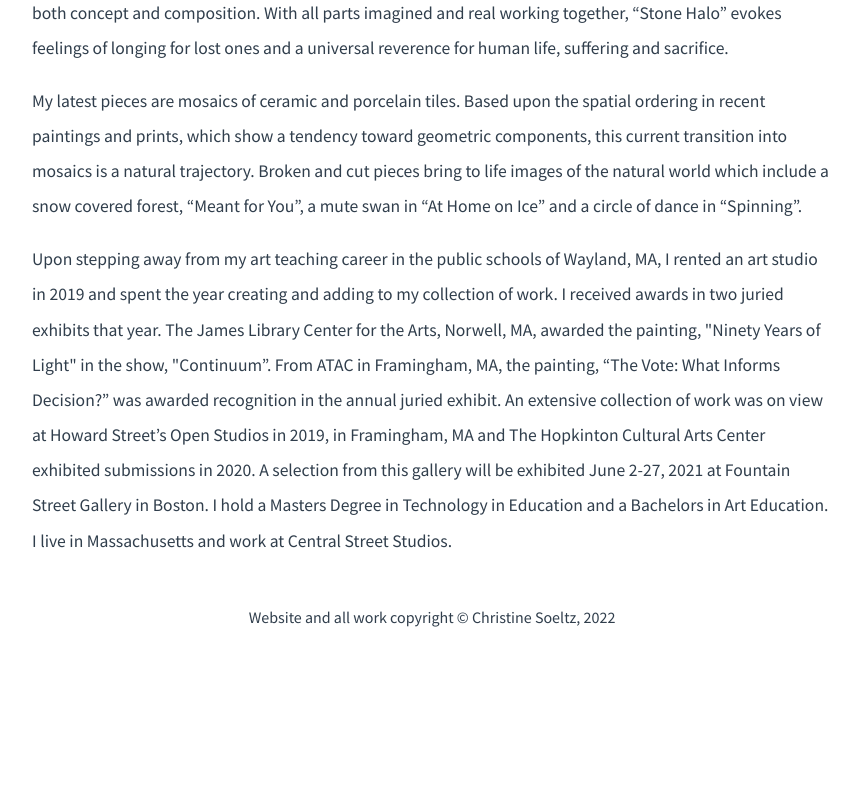
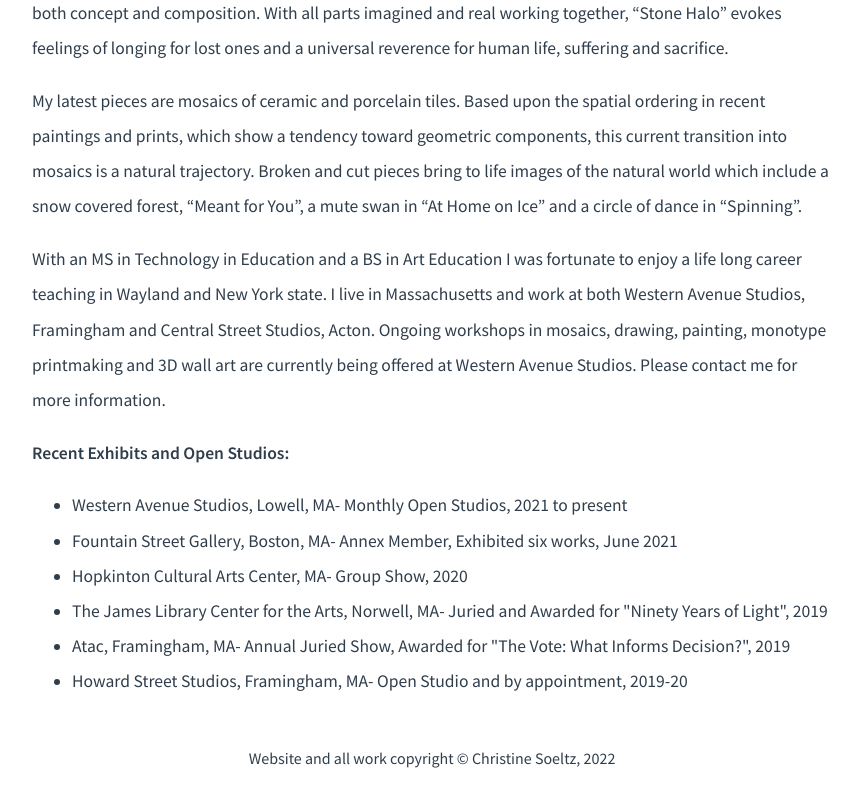
Before and after one commit to wsoeltz/christine-soeltz-portfolio, a Gatsby site: page /about in a window 1280 px wide. Shown: the part 872-1672 px from the top of the page, without its empty margins (208-1067 px from the left). Before the commit the page ends 1531 px from the top, so only its background shows below. Built offline with nearby package versions, Linux system fonts and the light colour scheme; Gatsby itself is replaced by a stand-in of ours; a web font is replaced by a local one.

Commit message:
Update about and contact pages

```diff
--- a/src/pages/about.js
+++ b/src/pages/about.js
@@ -77,8 +77,19 @@ const AboutPage = props => {
           My latest pieces are mosaics of ceramic and porcelain tiles. Based upon the spatial ordering in recent paintings and prints, which show a tendency toward geometric components, this current transition into mosaics is a natural trajectory. Broken and cut pieces bring to life images of the natural world which include a snow covered forest, “Meant for You”, a mute swan in “At Home on Ice” and a circle of dance in “Spinning”.
           </p>
           <p>
-          Upon stepping away from my art teaching career in the public schools of Wayland, MA, I rented an art studio in 2019 and spent the year creating and adding to my collection of work. I received awards in two juried exhibits that year. The James Library Center for the Arts, Norwell, MA, awarded the painting, "Ninety Years of Light" in the show, "Continuum”.  From ATAC in Framingham, MA, the painting, “The Vote: What Informs Decision?” was awarded recognition in the annual juried exhibit. An extensive collection of work was on view at Howard Street’s Open Studios in 2019, in Framingham, MA and The Hopkinton Cultural Arts Center exhibited submissions in 2020. A selection from this gallery will be exhibited June 2-27, 2021 at Fountain Street Gallery in Boston. I hold a Masters Degree in Technology in Education and a Bachelors in Art Education. I live in Massachusetts and work at Central Street Studios.
+          With an MS in Technology in Education and a BS in Art Education I was fortunate to enjoy a life long career teaching in Wayland and New York state.  I live in Massachusetts and work at both Western Avenue Studios, Framingham and Central Street Studios, Acton. Ongoing workshops in mosaics, drawing, painting, monotype printmaking and 3D wall art are currently being offered at Western Avenue Studios. Please contact me for more information.
           </p>
+          <p>
+            <strong>Recent Exhibits and Open Studios:</strong>
+          </p>
+          <ul>
+            <li>Western Avenue Studios, Lowell, MA- Monthly Open Studios, 2021 to present</li>
+            <li>Fountain Street Gallery, Boston, MA- Annex Member, Exhibited six works, June 2021</li>
+            <li>Hopkinton Cultural Arts Center, MA- Group Show, 2020</li>
+            <li>The James Library Center for the Arts, Norwell, MA- Juried and Awarded for "Ninety Years of Light", 2019</li>
+            <li>Atac, Framingham, MA- Annual Juried Show, Awarded for "The Vote: What Informs Decision?", 2019</li>
+            <li>Howard Street Studios, Framingham, MA- Open Studio and by appointment, 2019-20</li>
+          </ul>
         </Content>
         <Footer />
       </Root>
--- a/src/pages/contact.js
+++ b/src/pages/contact.js
@@ -41,6 +41,9 @@ const AboutPage = props => {
         <Header location={props.location} />
         <Content>
           <p>
+            Ongoing workshops in mosaics, drawing, painting, monotype printmaking and 3D wall art are currently being offered at Western Avenue Studios. Please contact me for more information.
+          </p>
+          <p>
             For commisions or inquiries, please email me at <a href="mailto:csoeltz@gmail.com">csoeltz@gmail.com</a>
           </p>
         </Content>
```
Also changed, not shown: 2 other files.
